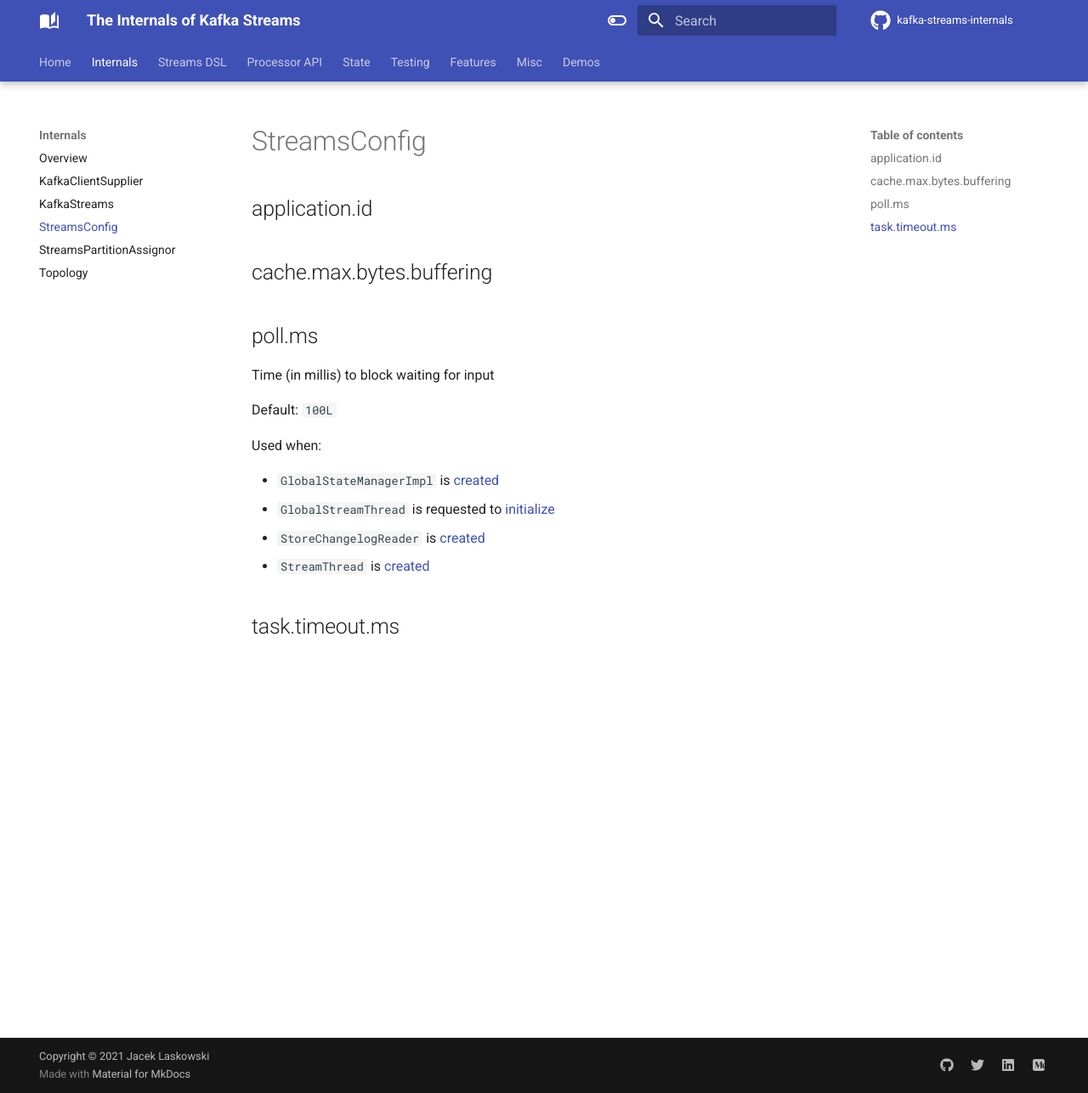
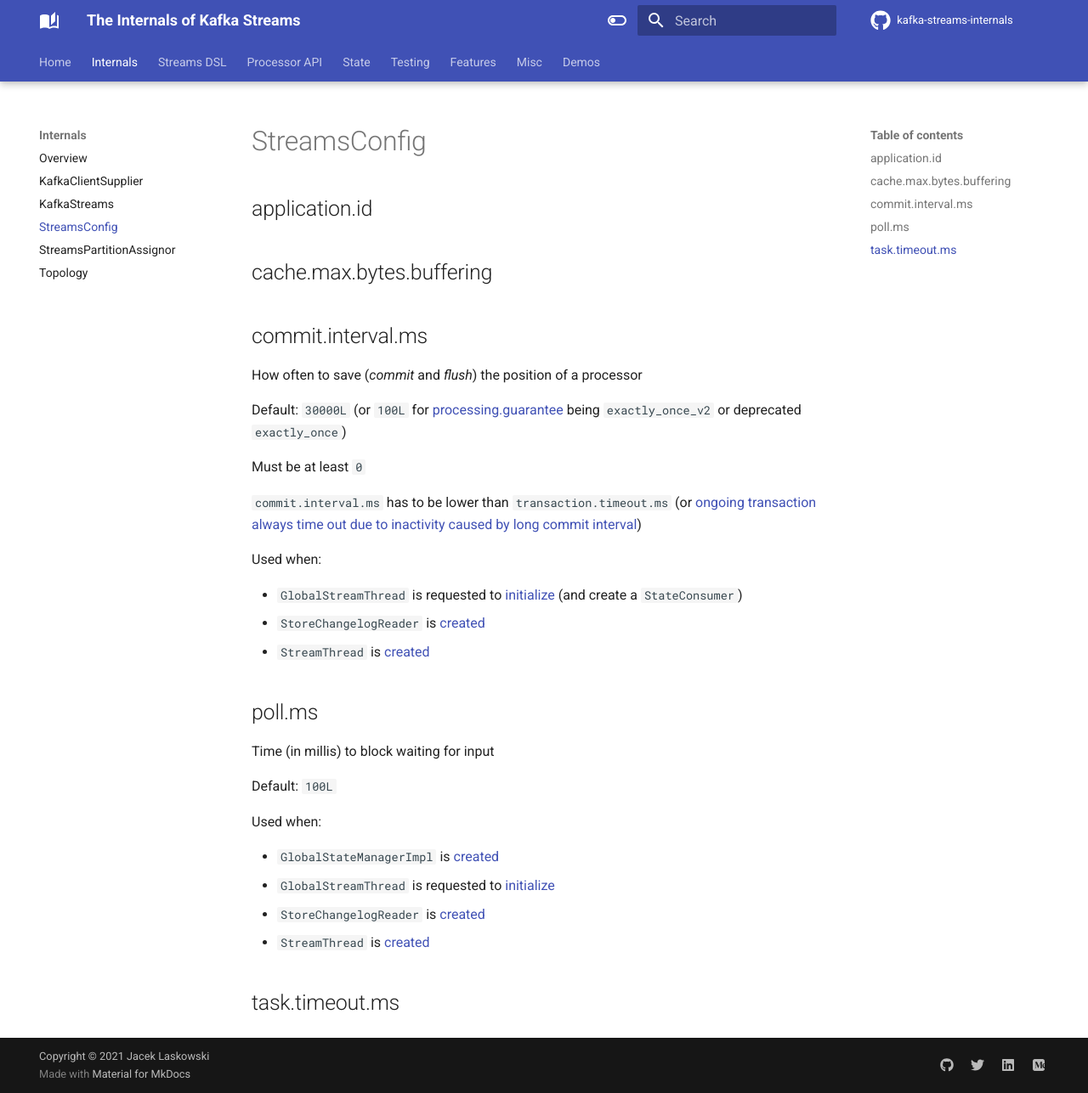
Before and after one commit to japila-books/kafka-streams-internals, an MkDocs documentation site: the page built from docs/StreamsConfig.md, in a window 1280 px wide and 1287 px high. Shown: the whole window at 85% size. Built offline with MkDocs 1.6.1 and Material for MkDocs 9.7.7, drawn with Linux system fonts in a browser that asks for light colours; comment, search, counter and statistics services are not loaded.

Commit message:
commit.interval.ms

```diff
--- a/docs/StreamsConfig.md
+++ b/docs/StreamsConfig.md
@@ -3,6 +3,22 @@
 ## <span id="APPLICATION_ID_CONFIG"><span id="application.id"> application.id
 
 ## <span id="CACHE_MAX_BYTES_BUFFERING_CONFIG"><span id="cache.max.bytes.buffering"> cache.max.bytes.buffering
+
+## <span id="COMMIT_INTERVAL_MS_CONFIG"><span id="commit.interval.ms"> commit.interval.ms
+
+How often to save (_commit_ and _flush_) the position of a processor
+
+Default: `30000L` (or `100L` for [processing.guarantee](#processing.guarantee) being `exactly_once_v2` or deprecated `exactly_once`)
+
+Must be at least `0`
+
+`commit.interval.ms` has to be lower than `transaction.timeout.ms` (or [ongoing transaction always time out due to inactivity caused by long commit interval](#verifyEOSTransactionTimeoutCompatibility))
+
+Used when:
+
+* `GlobalStreamThread` is requested to [initialize](processor/GlobalStreamThread.md#initialize) (and create a `StateConsumer`)
+* `StoreChangelogReader` is [created](processor/StoreChangelogReader.md#updateOffsetIntervalMs)
+* `StreamThread` is [created](processor/StreamThread.md#commitTimeMs)
 
 ## <span id="POLL_MS_CONFIG"><span id="poll.ms"> poll.ms
 
```
Also changed, not shown: docs/processor/StreamThread.md (+23 -1 lines).
